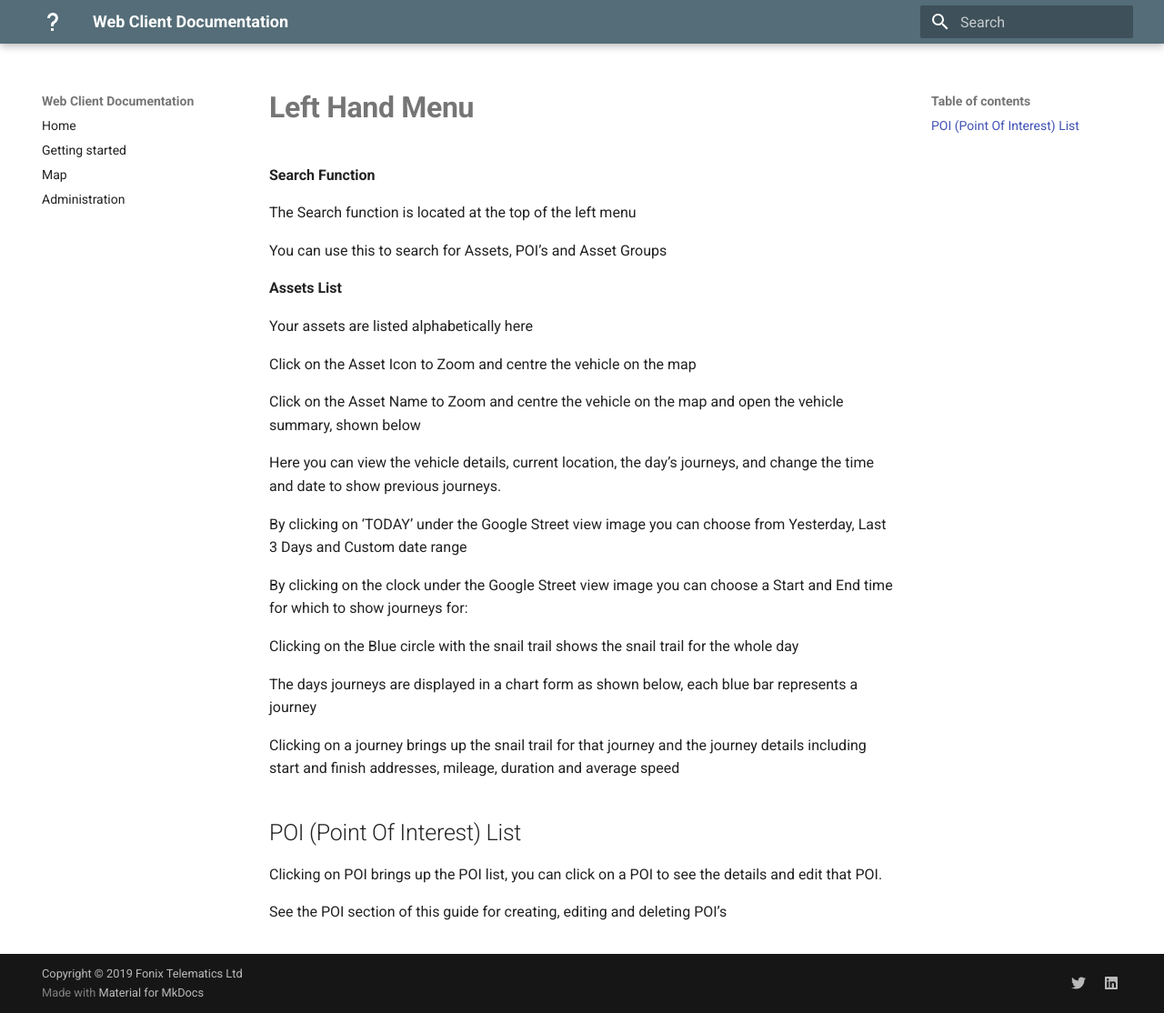
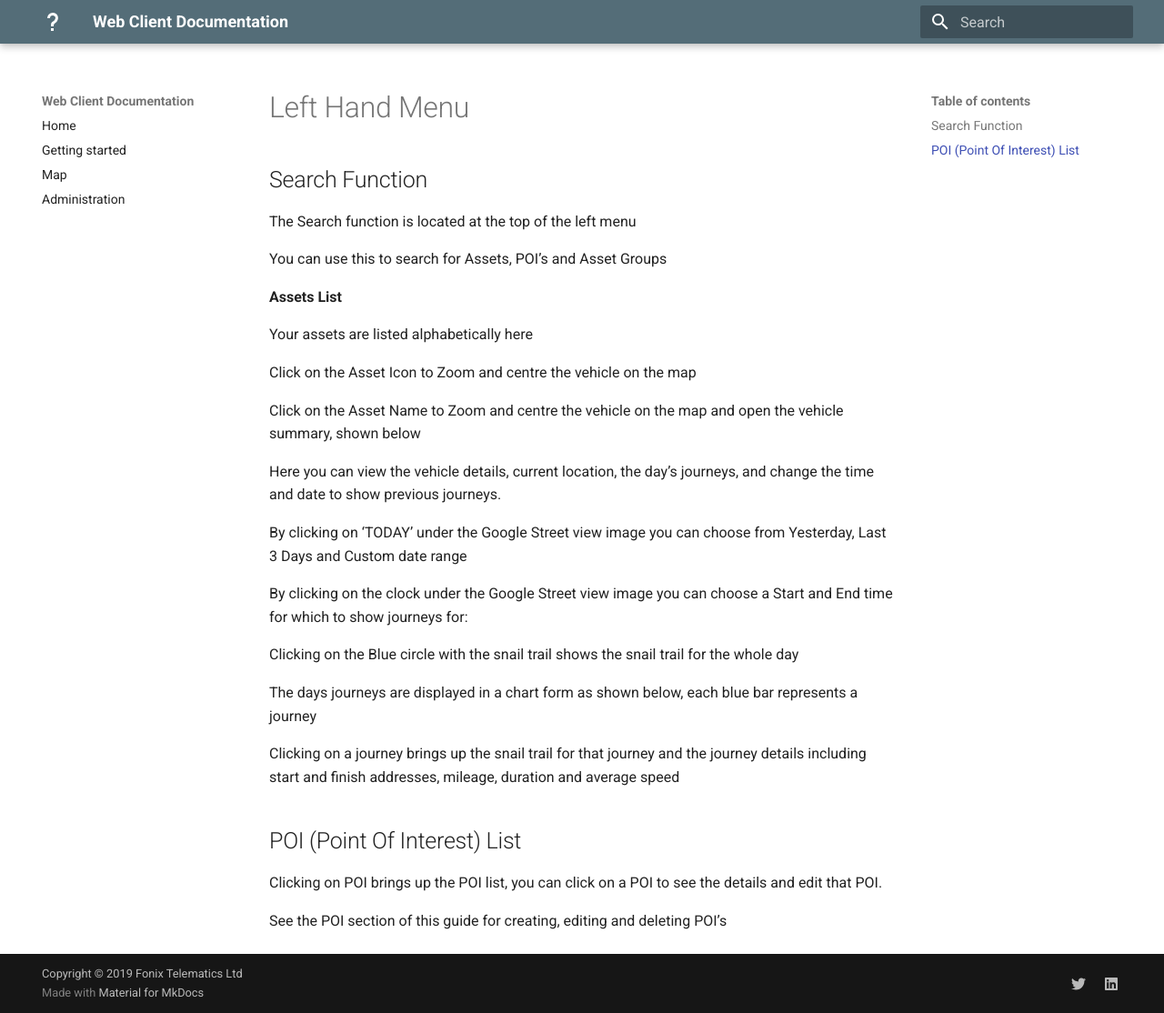
Before and after one commit to fonixtelematics/user-manual, an MkDocs documentation site: the page built from docs/Left-Hand Menu.md, in a window 1280 px wide and 1114 px high. Shown: the whole window at 91% size. Built offline with MkDocs 1.6.1 and Material for MkDocs 9.7.7, drawn with Linux system fonts in a browser that asks for light colours.

Commit message:
docs/Left-Hand Menu.md updated from https://stackedit.io/

```diff
--- a/docs/Left-Hand Menu.md
+++ b/docs/Left-Hand Menu.md
@@ -1,6 +1,6 @@
-#**Left Hand Menu**
+# Left Hand Menu
 
-**Search Function**
+## Search Function
 
 The Search function is located at the top of the left menu
 
```
Also changed, not shown: other parts of docs/Left-Hand Menu.md (+1 -1 lines).
